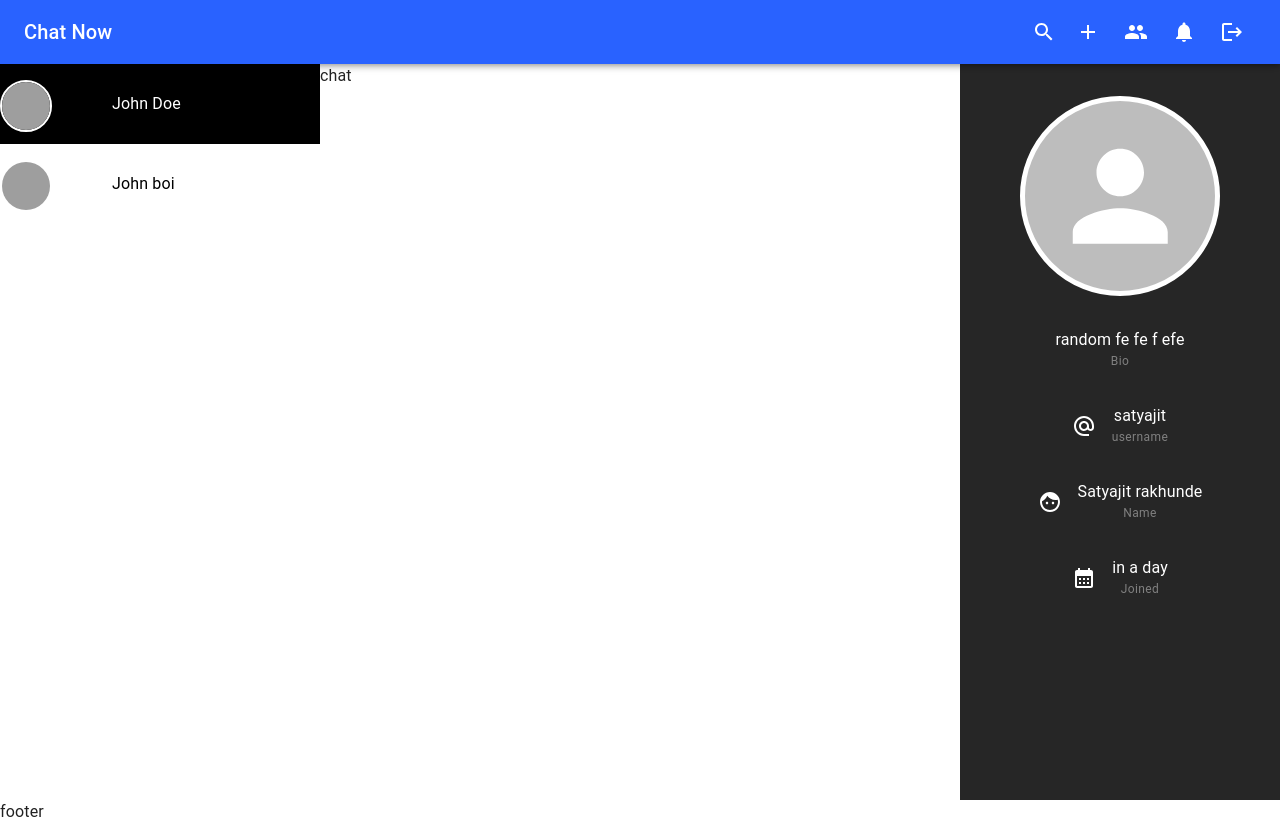
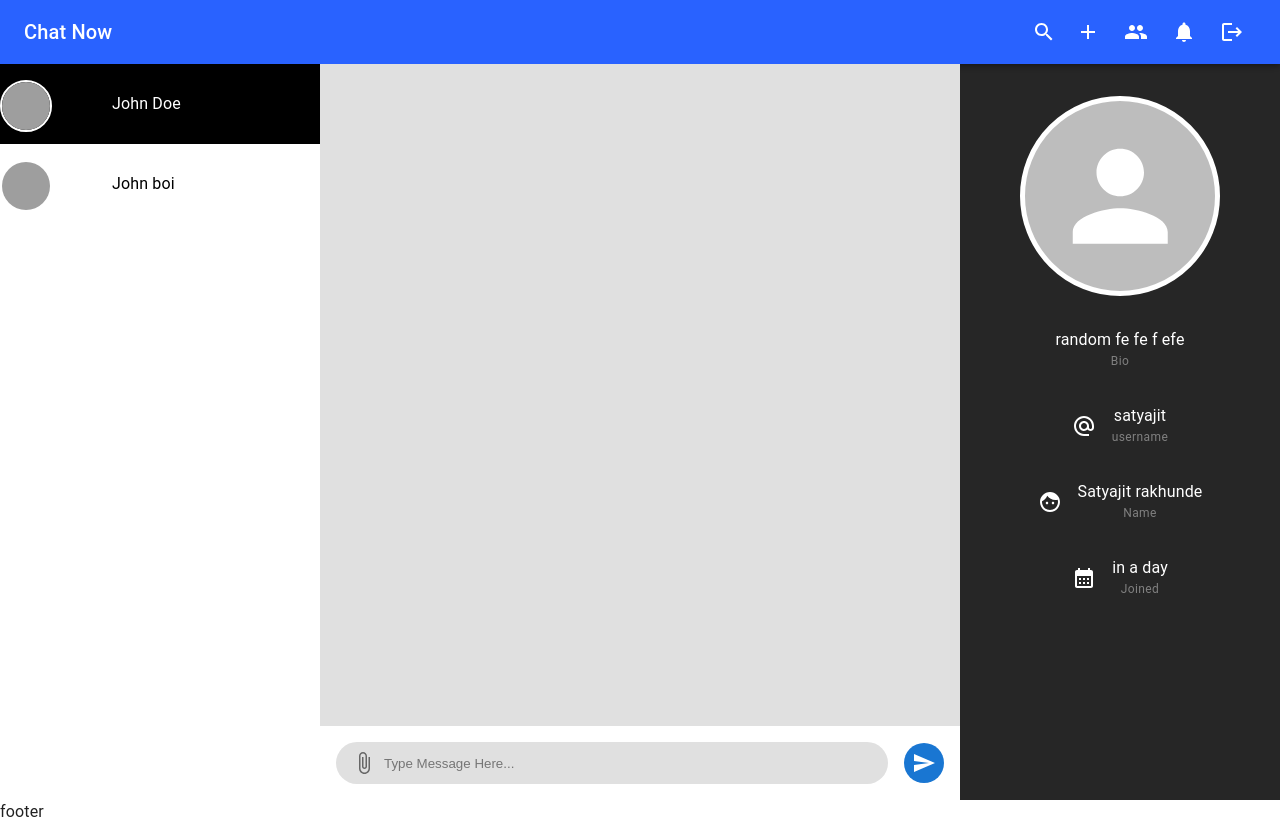
Before and after one commit to satyajitrakhunde1/ChatNow, a React (Vite) app: page /chat/1 in a window 1280 px wide. Built offline with nearby package versions, Linux system fonts and the light colour scheme; grey boxes are pictures that could not be loaded.

Commit message:
middle section and below send message input box(attachfile icon, send button)

```diff
--- a/src/components/shared/UserItem.jsx
+++ b/src/components/shared/UserItem.jsx
@@ -1,9 +1,11 @@
-import { Add as AddIcon } from '@mui/icons-material';
+import { Add as AddIcon, Remove as RemoveIcon } from '@mui/icons-material';
 import { Avatar, IconButton, ListItem, Stack, Typography } from '@mui/material';
 import React, { memo } from 'react';
 
-const UserItem = ({ user, handler, handlerIsLoading }) => {
+const UserItem = ({ user, handler, handlerIsLoading,isAdded=false }) => {
   const { name, _id, avatar } = user;
+
+
   return (
     <ListItem >
       <Stack direction={"row"} alignItems={'center'} spacing={"1rem"} width={"100%"}>
@@ -25,14 +27,16 @@ const UserItem = ({ user, handler, handlerIsLoading }) => {
         <IconButton
           size='small'
           sx={{
-            bgcolor: "primary.main",
+            bgcolor: isAdded? "error.main" :"primary.main",
             color: "white",
-            "&:hover": { bgcolor: "primary.dark" }
+            "&:hover": { bgcolor: isAdded? "error.dark" :"primary.main" }
           }}
           onClick={() => handler(_id)}
           disabled={handlerIsLoading}
         >
-          <AddIcon />
+
+          {isAdded? <RemoveIcon/> :<AddIcon />}
+
         </IconButton>
       </Stack>
     </ListItem>
--- a/src/components/specific/NewGroup.jsx
+++ b/src/components/specific/NewGroup.jsx
@@ -1,11 +1,48 @@
-// import React from 'react'
+import { Avatar, Button, Dialog, DialogTitle, Stack, TextField, Typography } from "@mui/material";
+import React ,{useState} from 'react';
+import { SampleUsers } from "../constants/SampleData";
+import UserItem from '../shared/UserItem'; // Make sure UserItem is exported correctly in its file
+import { useInputValidation } from "6pp";
 
 const NewGroup = () => {
+
+const groupName =useInputValidation("")
+
+const [Members, setMembers] = useState(SampleUsers);
+const [selectedMembers, setselectedMembers] = useState([]);
+
+  const selectMemberHandler = (id) => {
+  //  setMembers(prev=>prev.map(user=>user._id===id?{...user,isAdded:!user.isAdded}:user))
+    setselectedMembers(prev =>(prev.includes(id)) ? prev.filter((i)=>i!==id): [...prev,id])
+  };
+  // console.log(selectedMembers)
+
+  const submitHandler = (id) => {};
+
+const closeHandler =()=>{}
+
   return (
-    <div>
-      new grp
-    </div>
-  )
-}
+    <Dialog open onClose={closeHandler}>
+      <Stack p={{ xs: "1rem", sm: "2rem" }} width={"25rem"} spacing={"2rem"}>
+        <DialogTitle textAlign={"center"} variant="h4">New Group</DialogTitle>
 
-export default NewGroup
+        <TextField label="Group Name" value={groupName.value} onChange={groupName.changeHandler} />
+
+        <Typography variant="body1" marginTop={"1rem"}>Members</Typography>
+
+        <Stack>
+          {Members.map((i) => (
+            <UserItem user={i} key={i._id} handler={selectMemberHandler} isAdded={selectedMembers.includes(i._id)}/>
+          ))}
+        </Stack>
+
+        <Stack direction={"row"}  justifyContent={"space-between"} marginTop={"1rem"}>
+          <Button variant="outlined" color="error" size="large">Cancel</Button>
+          <Button variant="contained" size="large" onClick={submitHandler}>Create</Button>
+        </Stack>
+      </Stack>
+    </Dialog>
+  );
+};
+
+export default NewGroup;
--- a/src/components/styles/StyledComponent.jsx
+++ b/src/components/styles/StyledComponent.jsx
@@ -1,22 +1,36 @@
-import {styled} from '@mui/material'
-import {Link as LinkComponent} from 'react-router-dom'
+import { styled } from '@mui/material/styles';
+import { Link as LinkComponent } from 'react-router-dom';
+import { grey } from '@mui/material/colors'; // Importing grey color from Material-UI
 
-export const VisuallyHiddenInput =styled("input")({
-    border:0,
-    clip:"rect(0 0 0 0)",
+const grayColor = grey[300]; // Defining grayColor using Material-UI grey color
+
+export const VisuallyHiddenInput = styled("input")({
+    border: 0,
+    clip: "rect(0 0 0 0)",
     height: 1,
     margin: -1,
-    overflow:"hidden",
-    padding:0,
-    position:"absolute",
-    whiteSpace:"nowrap",
-    width:1,
-})
+    overflow: "hidden",
+    padding: 0,
+    position: "absolute",
+    whiteSpace: "nowrap",
+    width: 1,
+});
 
-export const Link =styled(LinkComponent)`
-text-decoration:none;
-color:black;
-padding:1rem;
-&:hover{
-    background-color:rgba(0,0,0,0.1)
-}`;
+export const Link = styled(LinkComponent)`
+    text-decoration: none;
+    color: black;
+    padding: 1rem;
+    &:hover {
+        background-color: rgba(0, 0, 0, 0.1);
+    }
+`;
+
+export const InputBox = styled("input")`
+    width: 100%;
+    height: 100%;
+    border: none;
+    outline: none;
+    padding: 0 3rem;
+    border-radius: 1.5rem;
+    background-color: ${grayColor};
+`;
--- a/src/pages/Chat.jsx
+++ b/src/pages/Chat.jsx
@@ -1,12 +1,53 @@
-// import React from 'react'
-import AppLayout from '../components/layout/AppLayout'
+import React, { useRef } from 'react';
+import { IconButton, Stack } from '@mui/material';
+import AppLayout from '../components/layout/AppLayout'; // Ensure this path is correct
+import { blue, grey, orange } from '@mui/material/colors'; // Importing grey color from Material-UI
+import { AttachFile as AttachFileIcon, Send as SendIcon } from '@mui/icons-material';
+import { styled } from '@mui/material/styles';
+import {InputBox} from '../components/styles/StyledComponent'
+
 
 const Chat = () => {
+  const ContainerRef = useRef(null);
+
   return (
-    <div>
-      chat
-    </div>
-  )
-}
+    <>
+      <Stack
+        ref={ContainerRef}
+        boxSizing={"border-box"}
+        padding={"1rem"}
+        spacing={"1rem"}
+        bgcolor={grey[300]} // Using Material-UI grey color
+        height={"90%"}
+        sx={{
+          overflowX: "hidden",
+          overflowY: "auto",
+        }}
+      >
+        {/* Add your chat components here */}
+      </Stack>
+       <form style={{ height: "10%" }}>
+        <Stack
+          direction="row"
+          alignItems="center"
+          height={"100%"}
+          padding={"1rem"}
+          position={"relative"}
+        >
+          <IconButton sx={{position:"absolute",left:"1.5rem",rotate:"0deg"}}>
+            <AttachFileIcon />
+          </IconButton>
+
+          <InputBox placeholder='Type Message Here...' />
+
+          <IconButton type='submit' sx={{backgroundColor: blue[700], color: "white",marginLeft:"1rem",padding:"0.5rem","&:hover":{bgcolor:blue[900]} }}>
+            <SendIcon />
+          </IconButton>
+        </Stack>
+      </form>
+
+    </>
+  );
+};
 
 export default AppLayout()(Chat);
--- a/src/pages/Home.jsx
+++ b/src/pages/Home.jsx
@@ -1,11 +1,15 @@
 // import React from 'react'
+import { Box, Typography } from '@mui/material';
 import AppLayout from '../components/layout/AppLayout'
+import { grey } from '@mui/material/colors';
 
 const Home = () => {
   return (
-    <div>
-      this is home
-    </div>
+    <Box bgcolor={grey[300]}  height={"100%"} >
+      <Typography p={"2rem"} variant='h5' textAlign={"center"}>
+      Select a friend to chat
+    </Typography>
+    </Box>
   )
 }
 
```
